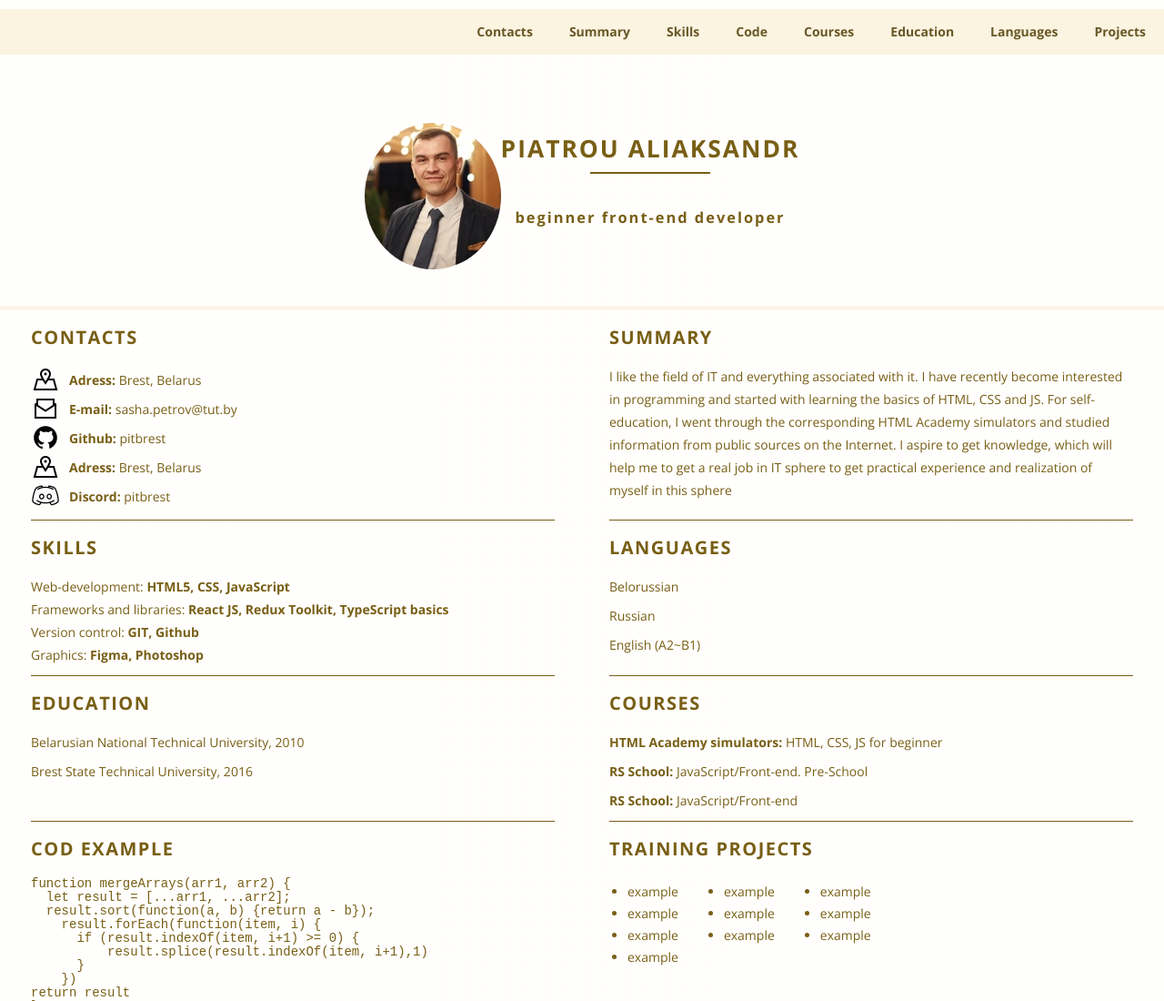
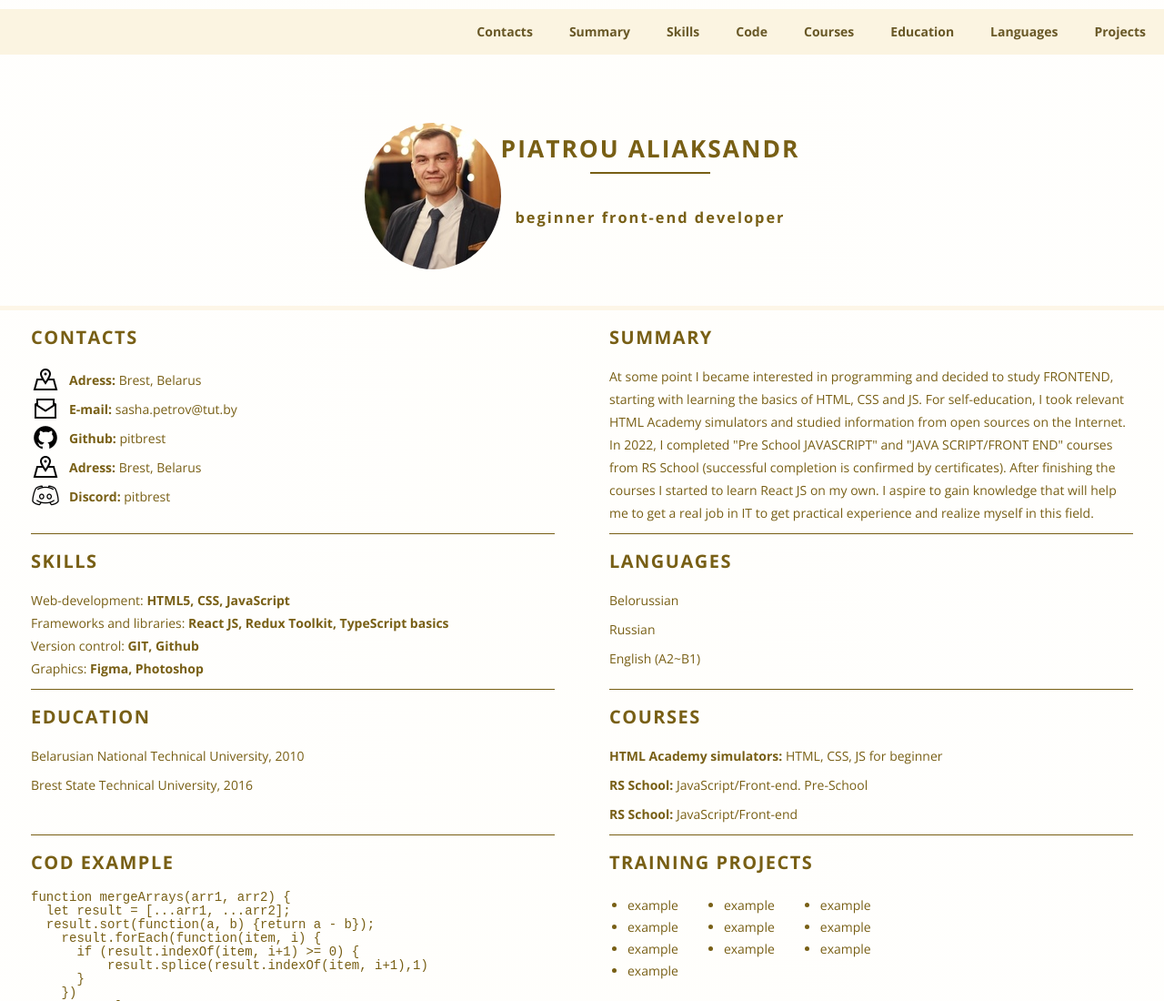
Before and after one commit to pitbrest/CV, a plain HTML site: page index.html in a window 1280 px wide. Shown: the top 1100 px of the page at 91% size. Drawn offline with nearby package versions, Linux system fonts and the light colour scheme.

Commit message:
Update index.html
Update summary info

```diff
--- a/index.html
+++ b/index.html
@@ -70,7 +70,8 @@
 
 						<div class="content__item summary" id="summary">
 							<h2>Summary</h2>
-							<p>I like the field of IT and everything associated with it. I have recently become interested in programming and started with learning the basics of HTML, CSS and JS. For self-education, I went through the corresponding HTML Academy simulators and studied information from public sources on the Internet. I aspire to get knowledge, which will help me to get a real job in IT sphere to get practical experience and realization of myself in this sphere</p>
+							<p>At some point I became interested in programming and decided to study FRONTEND, starting with learning the basics of HTML, CSS and JS. For self-education, I took relevant HTML Academy simulators and studied information from open sources on the Internet.  In 2022, I completed "Pre School JAVASCRIPT" and "JAVA SCRIPT/FRONT END" courses from RS School (successful completion is confirmed by certificates). After finishing the courses I started to learn React JS on my own.
+ I aspire to gain knowledge that will help me to get a real job in IT to get practical experience and realize myself in this field.</p>
 						</div>
 
 						<div class="content__item skills" id="skills">
```
